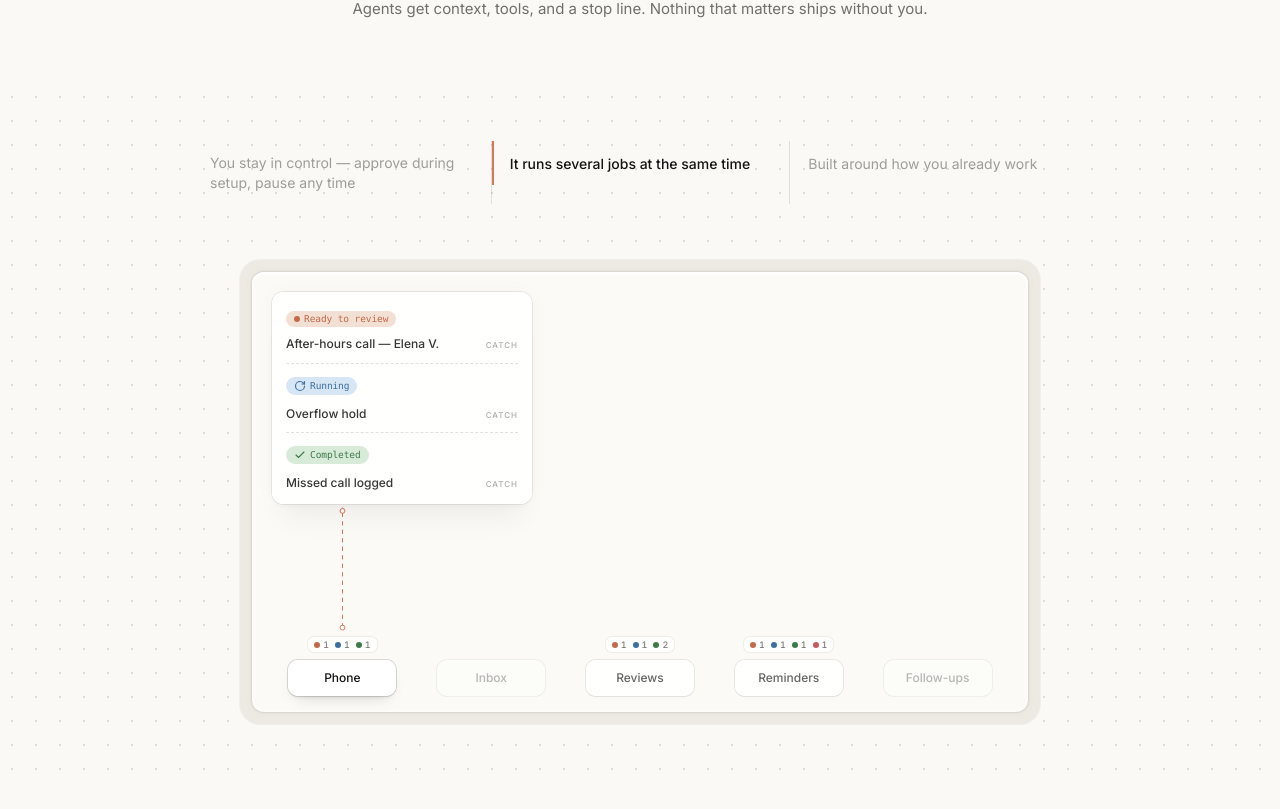
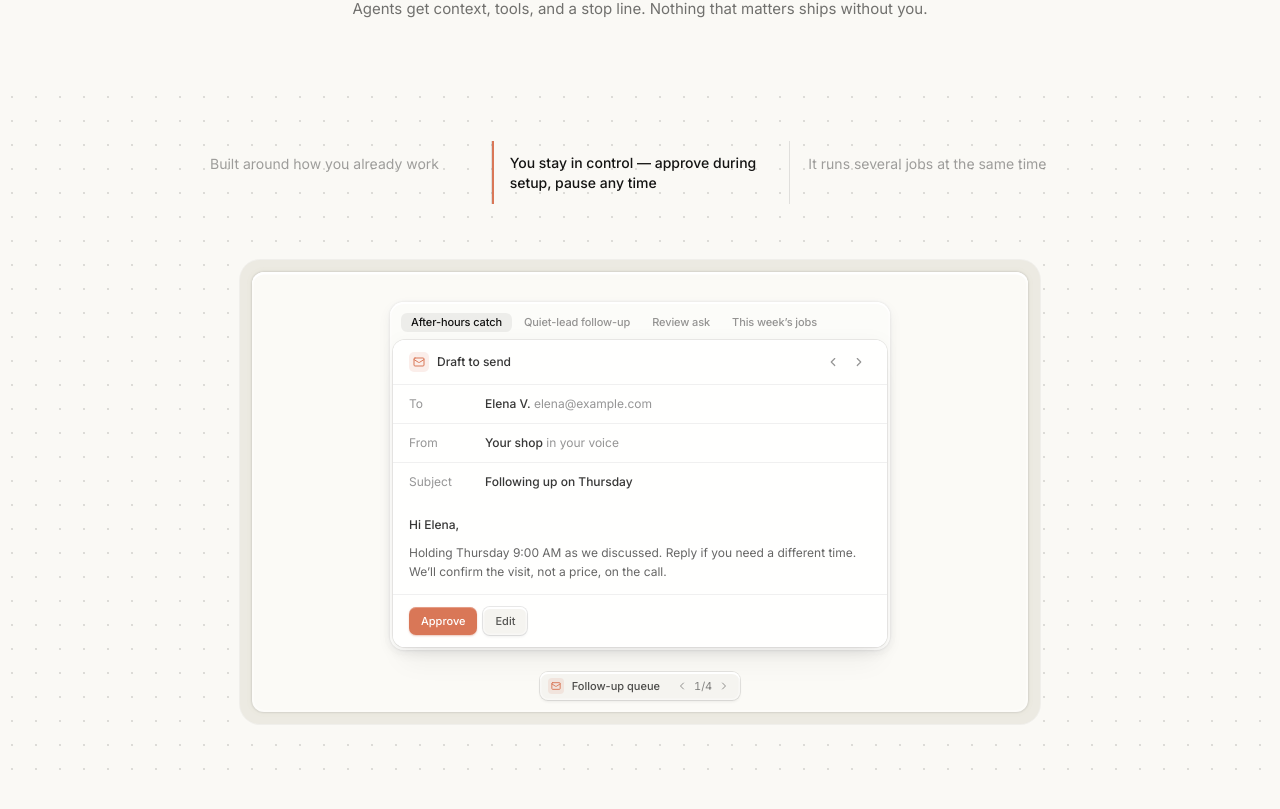
Before and after one commit to Revauri/revauri-sites, a Next.js app in the folder revauri-ai-site/: page / in a window 1280 px wide. Shown: the part 5949-6758 px from the top of the page. Built offline with nearby package versions, Linux system fonts and the light colour scheme.

Commit message:
Rev AI final

```diff
--- a/revauri-ai-site/components/tools-demo/parallel-mock.tsx
+++ b/revauri-ai-site/components/tools-demo/parallel-mock.tsx
@@ -160,14 +160,18 @@ export function ParallelMock() {
   const activeLane =
     OPS_LANES.find((lane) => lane.id === laneId) ?? OPS_LANES[0];
   const ActiveIcon = laneIcon(laneId);
+  const visibleGroups = STATUS_GROUPS.map((group) => ({
+    group,
+    groupJobs: jobs.filter((job) => job.status === group.id),
+  })).filter((entry) => entry.groupJobs.length > 0);
 
   return (
     <div className="flex h-full min-h-[400px] flex-col px-3 pb-4 pt-4 min-[767px]:grid min-[767px]:min-h-0 min-[767px]:grid-cols-5 min-[767px]:grid-rows-[1fr_auto] min-[767px]:gap-x-2 min-[767px]:px-5 min-[767px]:pt-5">
       <div
-        className={`flex flex-1 flex-col items-center min-[767px]:row-start-1 ${cardColumnClass(laneId)}`}
+        className={`flex flex-1 flex-col items-center justify-start min-[767px]:row-start-1 ${cardColumnClass(laneId)}`}
       >
         <div
-          className={`demo-card relative z-10 w-full rounded-[12px] px-3.5 py-3 min-[767px]:w-[260px] ${cardAlignClass(laneId)}`}
+          className={`demo-card relative z-10 flex w-full flex-col justify-start rounded-[12px] px-3.5 pt-2.5 pb-3 min-[767px]:w-[260px] ${cardAlignClass(laneId)}`}
         >
           <div className="-mx-3.5 -mt-3 mb-3 flex items-center gap-2 border-b border-black/[0.06] px-3.5 py-2.5 dark:border-white/[0.06] min-[767px]:hidden">
             <span
@@ -181,20 +185,17 @@ export function ParallelMock() {
             </p>
             <CountsPill counts={laneCounts(activeLane)} />
           </div>
-          {STATUS_GROUPS.map((group, groupIndex) => {
-            const groupJobs = jobs.filter((job) => job.status === group.id);
-            if (groupJobs.length === 0) return null;
-            return (
+          {visibleGroups.map(({ group, groupJobs }, groupIndex) => (
             <div
               key={group.id}
-                className={
+              className={`flex flex-col leading-none ${
                 groupIndex > 0
                   ? "mt-2.5 border-t border-dashed border-black/[0.12] pt-2.5 dark:border-white/[0.12]"
-                    : undefined
-                }
+                  : ""
+              }`}
             >
               <span
-                  className={`inline-flex items-center gap-1 rounded-full px-2 py-[3px] font-mono text-[9.5px] leading-none font-medium tracking-[-0.01em] ${statusBadgeClass(group.id)}`}
+                className={`flex w-fit items-center gap-1 rounded-full px-2 py-[3px] font-mono text-[9.5px] leading-none font-medium tracking-[-0.01em] ${statusBadgeClass(group.id)}`}
               >
                 <StatusIcon status={group.id} />
                 {group.label}
@@ -203,7 +204,7 @@ export function ParallelMock() {
                 {groupJobs.map((job) => (
                   <li
                     key={job.name}
-                      className="flex items-baseline justify-between gap-2"
+                    className="flex items-center justify-between gap-2"
                   >
                     <p className="text-[12px] leading-snug font-medium text-brand-dark/85 dark:text-brand-cream/85">
                       {job.name}
@@ -215,8 +216,7 @@ export function ParallelMock() {
                 ))}
               </ul>
             </div>
-            );
-          })}
+          ))}
         </div>
         <Tracer
           direction="vertical"
--- a/revauri-ai-site/components/tools-demo/script.ts
+++ b/revauri-ai-site/components/tools-demo/script.ts
@@ -13,16 +13,16 @@ export const TOOLS_INTRO = {
 
 export const TOOLS_TABS: ToolsTab[] = [
   {
+    id: "scoped",
+    label: "Built around how you already work",
+  },
+  {
     id: "approve",
     label: "You stay in control — approve during setup, pause any time",
   },
   {
     id: "parallel",
     label: "It runs several jobs at the same time",
-  },
-  {
-    id: "scoped",
-    label: "Built around how you already work",
   },
 ];
 
--- a/revauri-ai-site/components/tools-demo/tools-demo.tsx
+++ b/revauri-ai-site/components/tools-demo/tools-demo.tsx
@@ -27,7 +27,7 @@ function ToolsPanel({ active }: { active: ToolsTabId }) {
 }
 
 export function ToolsDemo() {
-  const [active, setActive] = useState<ToolsTabId>("approve");
+  const [active, setActive] = useState<ToolsTabId>("scoped");
   const [hovered, setHovered] = useState(false);
   const [inView, setInView] = useState(false);
   // Bumped on any interaction inside the stage so the rotation timer restarts.
```
Also changed, not shown: 1 other file (tests, documents, lock files or other folders). Lines whose indentation alone changed are shown as unchanged.
